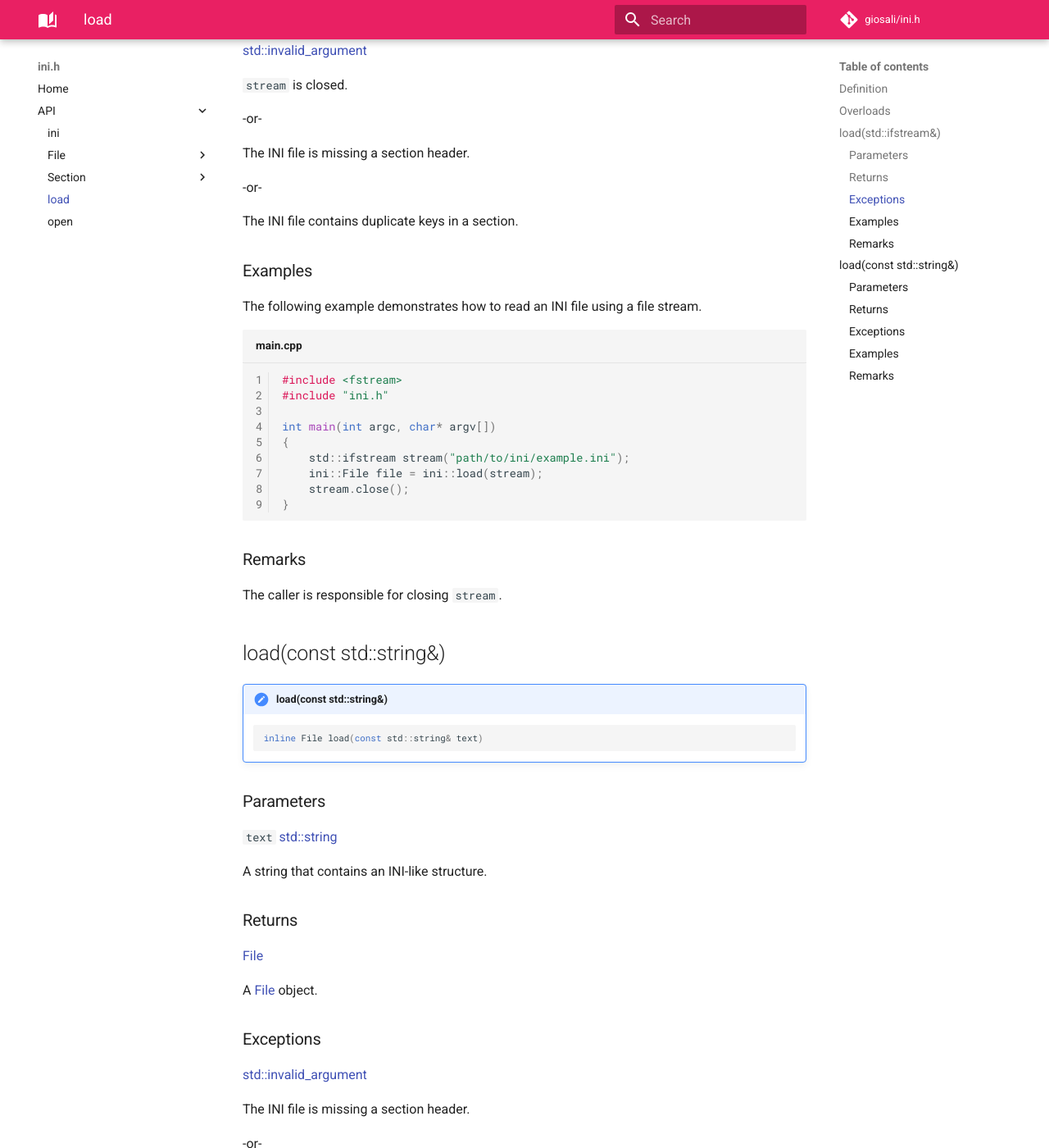
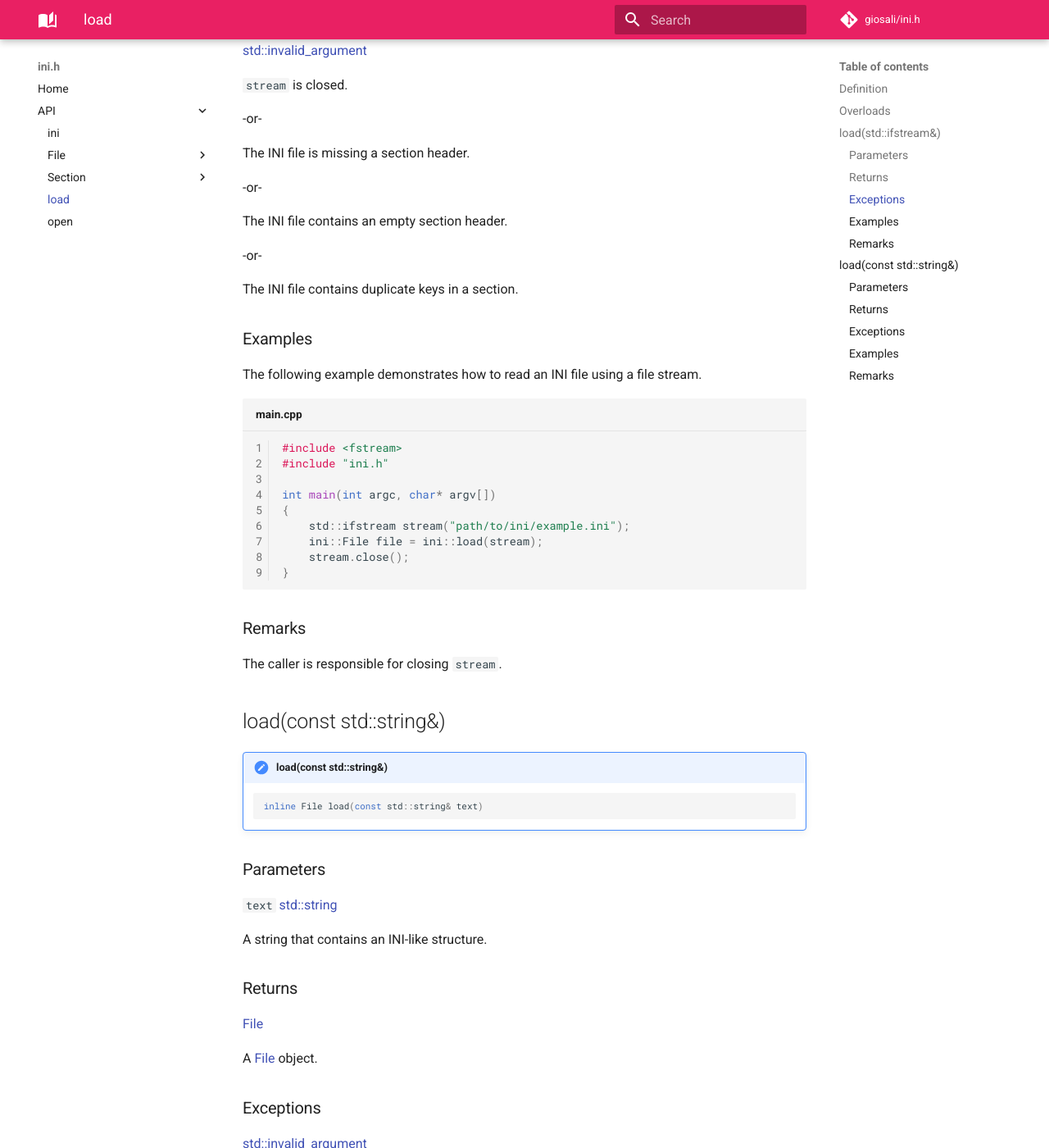
Before and after one commit to giosali/ini.h, an MkDocs documentation site: the page built from docs/api/load.md, in a window 1280 px wide and 1400 px high, scrolled down 1093 px. Shown: the whole window at 82% size. Built offline with MkDocs 1.6.1 and Material for MkDocs 9.7.7, drawn with Linux system fonts in a browser that asks for light colours; comment, search, counter and statistics services are not loaded; some of the changed text lies outside the part shown.

Commit message:
Add new exception information

```diff
--- a/docs/api/load.md
+++ b/docs/api/load.md
@@ -42,6 +42,10 @@ A [File](./file/file.md) object.
 -or-
 
 The INI file is missing a section header.
+
+-or-
+
+The INI file contains an empty section header.
 
 -or-
 
@@ -95,6 +99,10 @@ The INI file is missing a section header.
 
 -or-
 
+The INI file contains an empty section header.
+
+-or-
+
 The INI file contains duplicate keys in a section.
 
 ### Examples
```
Also changed, not shown: docs/api/file/constructors.md (+8 -0 lines), docs/api/open.md (+4 -0 lines).
